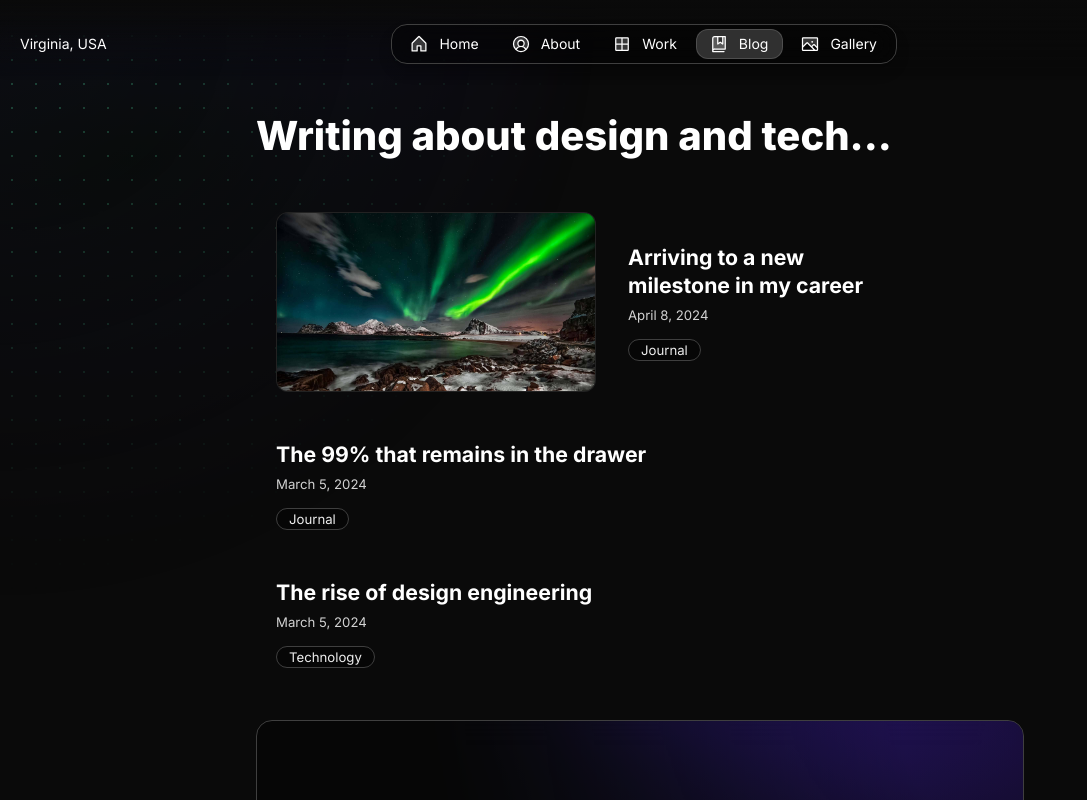
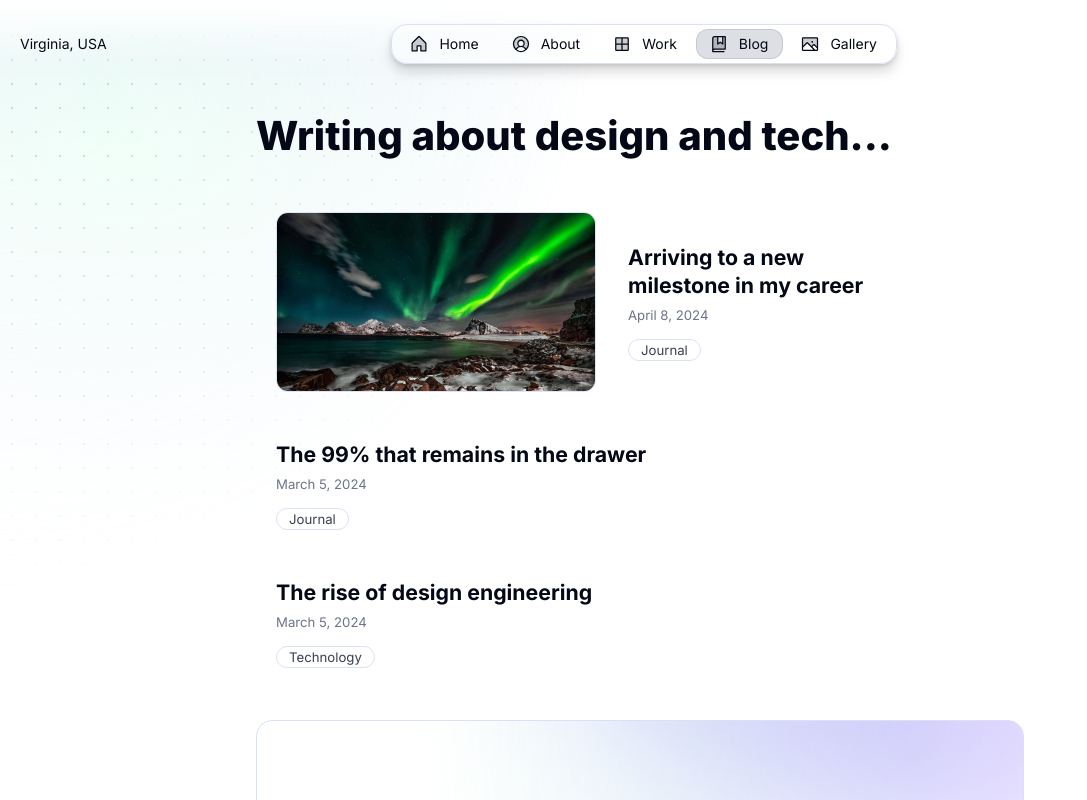
Before and after one commit to tara-morin/website, a Next.js app: page /en/blog in a window 1280 px wide. Shown: the top 800 px of the page, without its empty margins (0-1087 px from the left). Built offline with nearby package versions, Linux system fonts and the light colour scheme.

Commit message:
changed style

```diff
--- a/src/app/resources/config.js
+++ b/src/app/resources/config.js
@@ -40,11 +40,11 @@ const effects = {
 }
 
 const style = {
-    theme:       'dark',         // dark | light
-    neutral:     'gray',         // sand | gray | slate
+    theme:       'light',         // dark | light
+    neutral:     'slate',         // sand | gray | slate
     brand:       'emerald',      // blue | indigo | violet | magenta | pink | red | orange | yellow | moss | green | emerald | aqua | cyan
     accent:      'indigo',       // blue | indigo | violet | magenta | pink | red | orange | yellow | moss | green | emerald | aqua | cyan
-    solid:       'contrast',     // color | contrast
+    solid:       'color',     // color | contrast
     solidStyle:  'flat',         // flat | plastic
     border:      'playful',      // rounded | playful | conservative
     surface:     'translucent',  // filled | translucent
```
